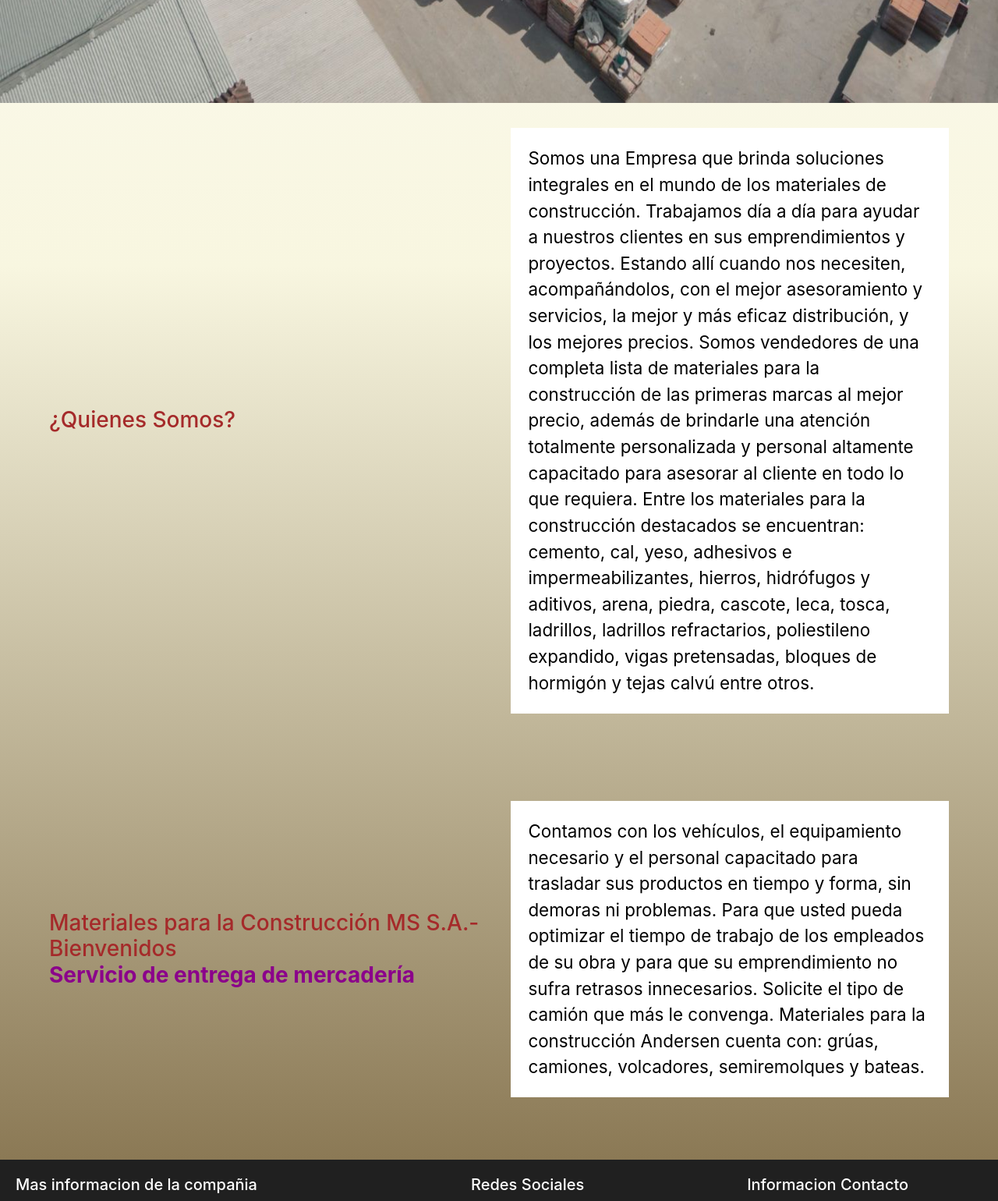
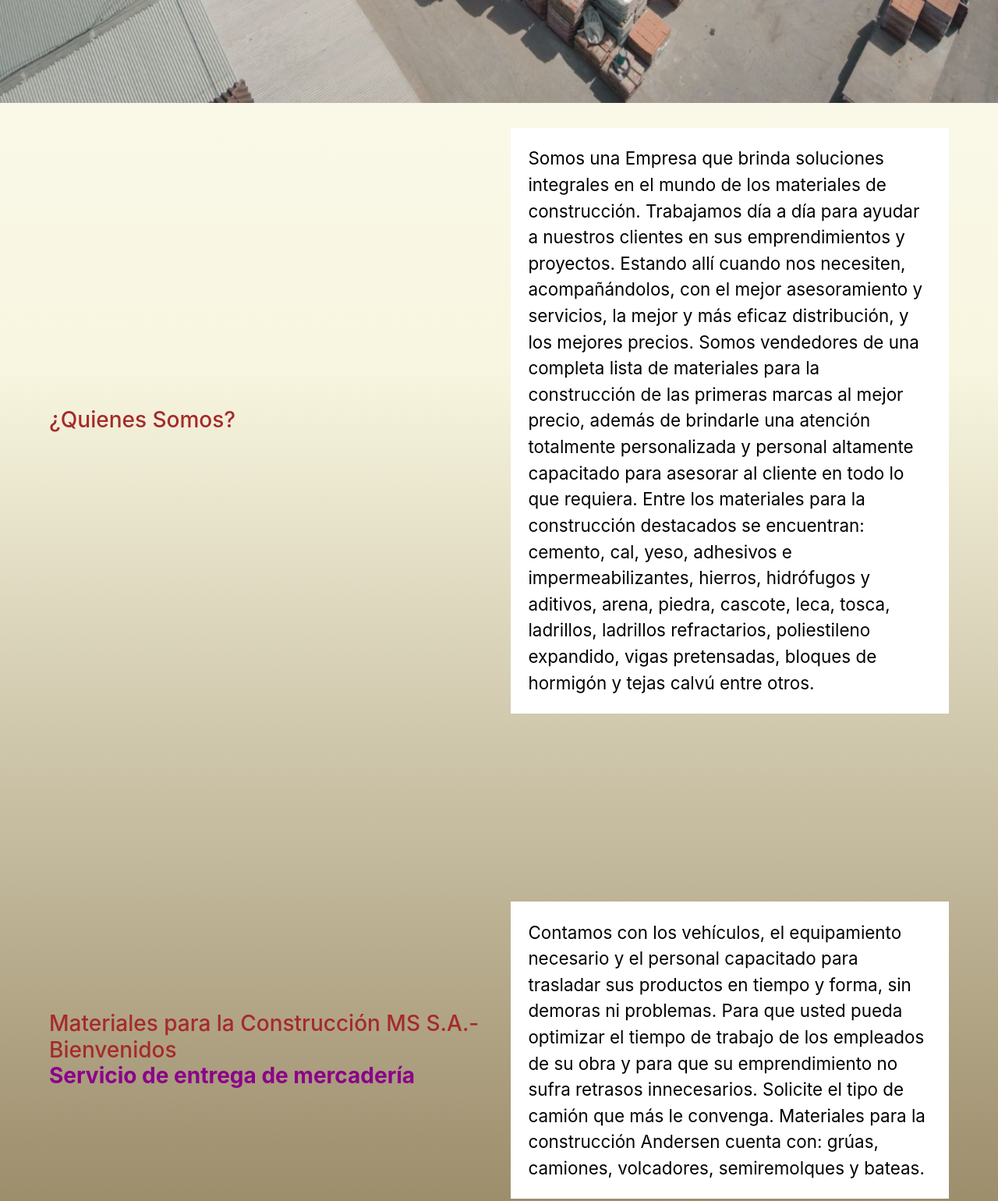
Before and after one commit to zarcelohat/Juan-Santarsiere-Avances-Proyecto, a plain HTML site: page index.html in a window 1280 px wide. Shown: the part 900-2440 px from the top of the page at 78% size. Drawn offline with nearby package versions, Linux system fonts and the light colour scheme; a web font is replaced by a local one.

Commit message:
Aplicacando y Maquetando Con Bootstrap3

```diff
--- a/index.html
+++ b/index.html
@@ -58,7 +58,7 @@
 
 
     </div>
-    <div class="row contenedor-1  px-5 align-items-center justify-content-center">
+    <div class="articulo-main row contenedor-1  px-5 align-items-center justify-content-center">
 
        <div class="col-xl-6  justify-content-center">
             <h3> <b class="h3"> ¿Quienes Somos?</b> </h3>
@@ -81,7 +81,7 @@
     </div>
 
 
-   <div class="row contenedor-1  p-5 align-items-center justify-content-center">
+   <div class="articulo-main row contenedor-1  p-5 align-items-center justify-content-center">
    <div class="col-xl-6 justify-content-center">
         <h3> <b class="h3"> Materiales para la Construcción MS S.A.- Bienvenidos </b> </h3>
         <h3> <b class="h3a"> Servicio de entrega de mercadería </b> </h3>
```
